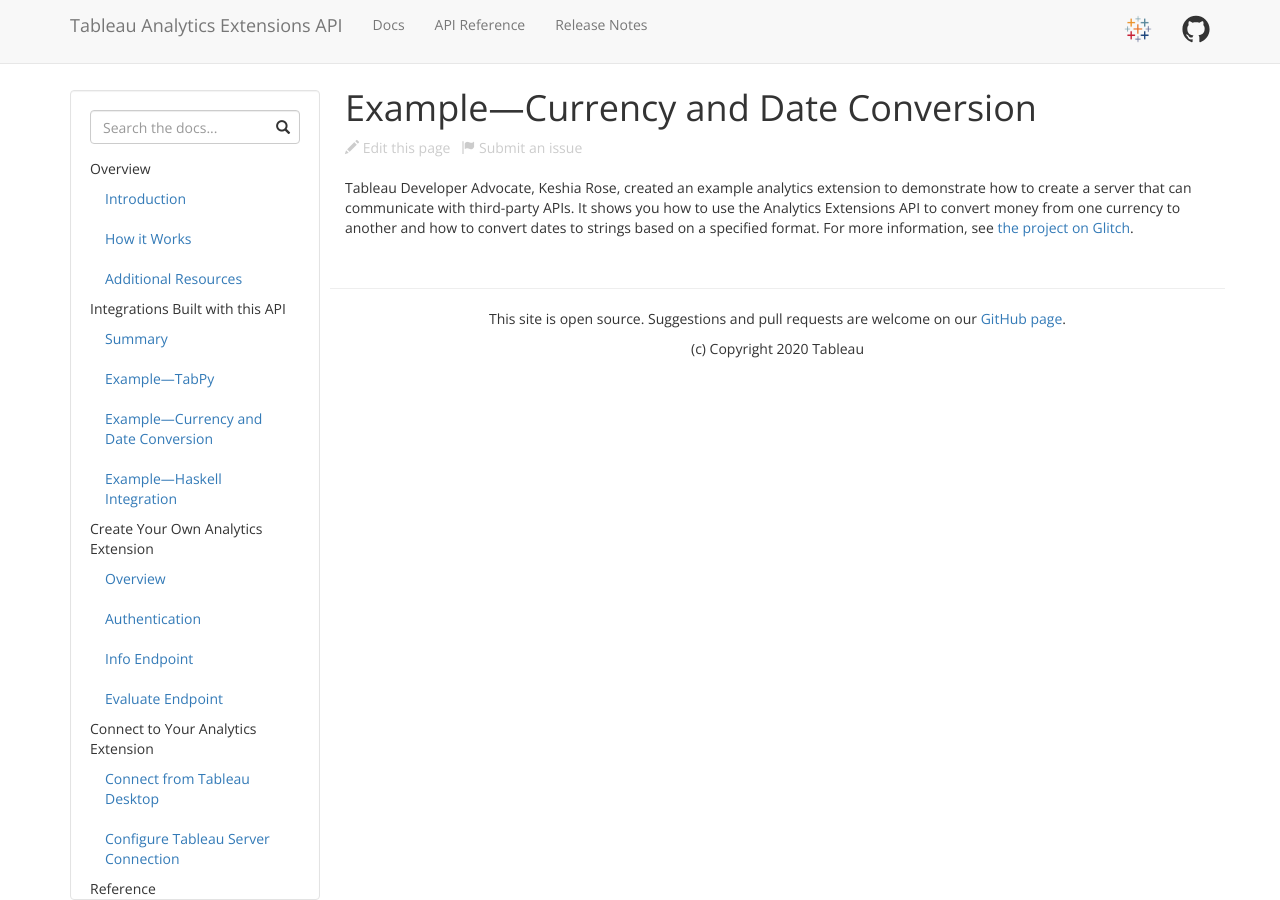
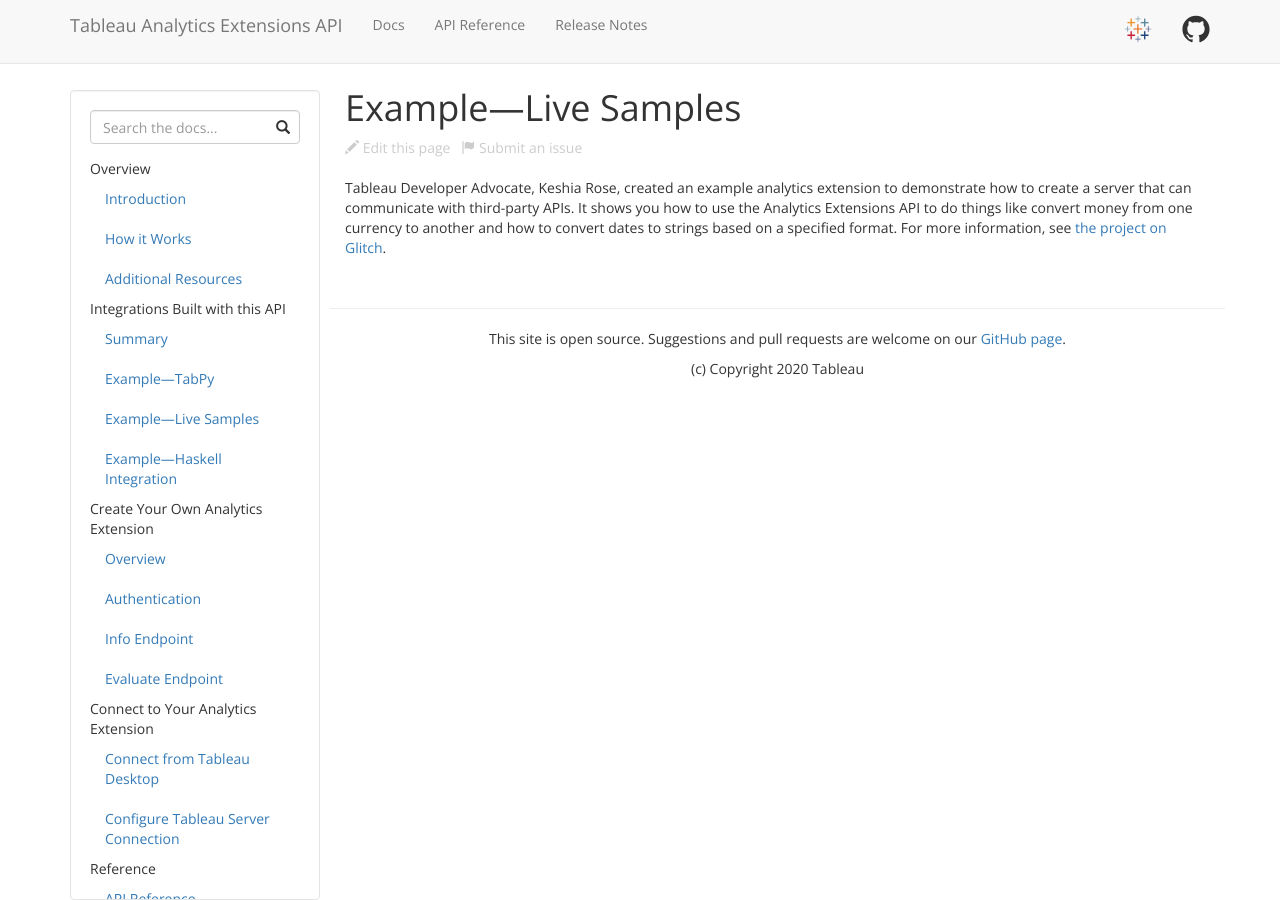
Before and after one commit to tableau/analytics-extensions-api, a Jekyll site: the page built from docs/ae_example_currency.md, in a window 1280 px wide. Built offline with Jekyll 4.4.1, drawn with Linux system fonts in a browser that asks for light colours; nearby versions of some CDN libraries.

Commit message:
update example title

```diff
--- a/_includes/docs_menu.html
+++ b/_includes/docs_menu.html
@@ -19,7 +19,7 @@
             <a href="{{ site.baseurl }}/docs/ae_example_tabpy.html">Example—TabPy</a>
         </li>
         <li>
-            <a href="{{ site.baseurl }}/docs/ae_example_currency.html">Example—Currency and Date Conversion</a>
+            <a href="{{ site.baseurl }}/docs/ae_example_currency.html">Example—Live Samples</a>
         </li>
         <li>
             <a href="{{ site.baseurl }}/docs/ae_example_haskell.html">Example—Haskell Integration</a>
--- a/docs/ae_example_currency.md
+++ b/docs/ae_example_currency.md
@@ -1,6 +1,6 @@
 ---
-title: Example—Currency and Date Conversion
+title: Example—Live Samples
 layout: docs
 ---
 
-Tableau Developer Advocate, Keshia Rose, created an example analytics extension to demonstrate how to create a server that can communicate with third-party APIs. It shows you how to use the Analytics Extensions API to convert money from one currency to another and how to convert dates to strings based on a specified format. For more information, see [the project on Glitch](https://glitch.com/edit/#!/ext-api-test?path=README.md:1:0).
+Tableau Developer Advocate, Keshia Rose, created an example analytics extension to demonstrate how to create a server that can communicate with third-party APIs. It shows you how to use the Analytics Extensions API to do things like convert money from one currency to another and how to convert dates to strings based on a specified format. For more information, see [the project on Glitch](https://glitch.com/edit/#!/ext-api-test?path=README.md:1:0).
```
